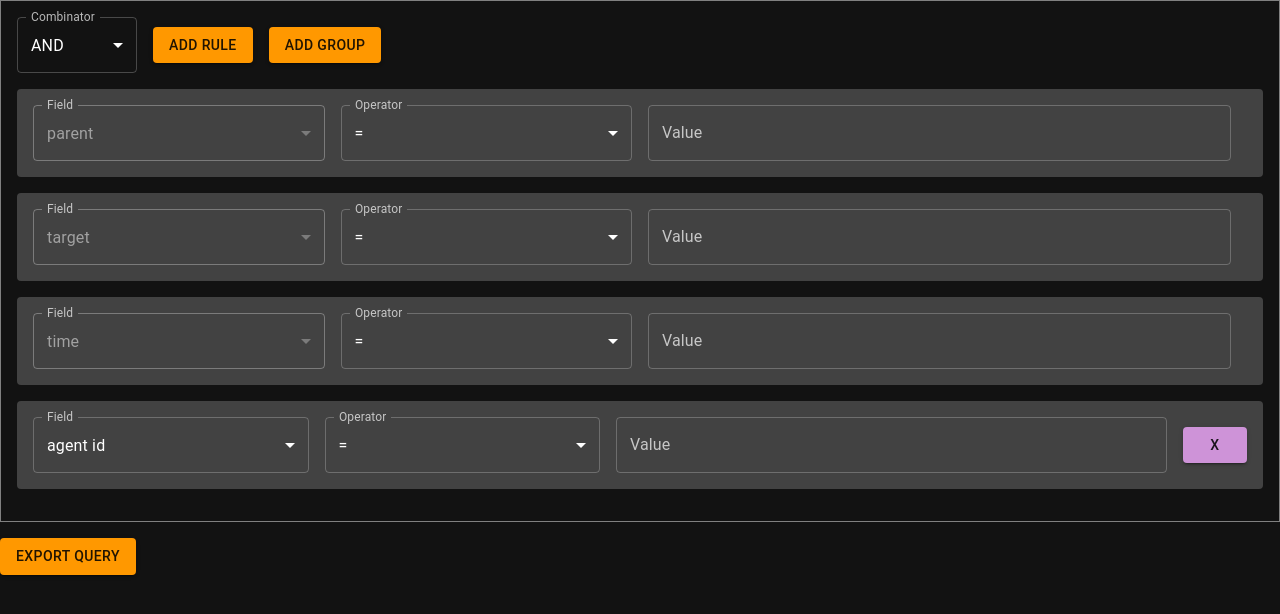
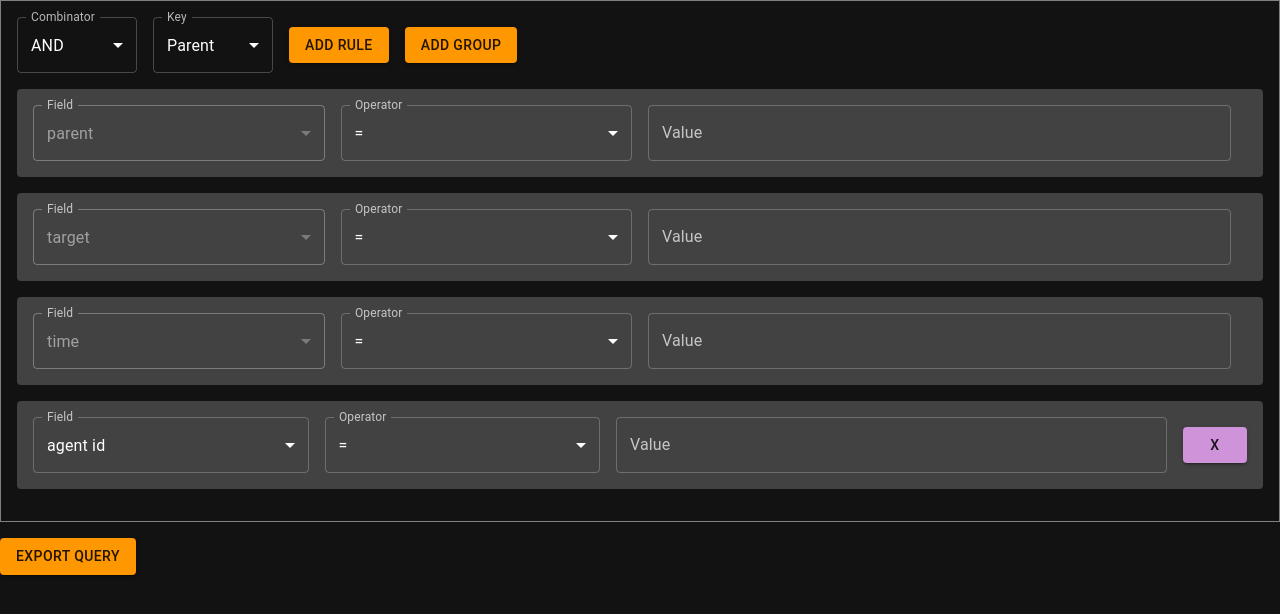
Before and after one commit to nasrin-jafari/query-builder, a React (Create React App) app: page / in a window 1280 px wide. Shown: the top 614 px of the page. Built offline with nearby package versions, Linux system fonts and the light colour scheme.

Commit message:
update  added key to each group

```diff
--- a/src/Group.jsx
+++ b/src/Group.jsx
@@ -14,6 +14,7 @@ const Group = ({
   name,
   combinatorName,
   fieldOptions,
+  keyName,
   errors = {},
   canAddGroup = false,
   isMainGroup = false,
@@ -21,7 +22,7 @@ const Group = ({
   fixedRules = [],
   defaultRules
 }) => {
-  const { control, watch } = useFormContext();
+  const { control, watch  } = useFormContext();
   const { fields, append, remove } = useFieldArray({ control, name });
   const currentGroup = watch(name) || [];
   const currentCombinator = watch(combinatorName) || "and";
@@ -79,6 +80,20 @@ const Group = ({
               <Select {...field} label="Combinator">
                 <MenuItem value="and">AND</MenuItem>
                 <MenuItem value="or">OR</MenuItem>
+              </Select>
+            )}
+          />
+        </FormControl>
+        <FormControl variant="outlined" sx={{ mr: 2, minWidth: 120 }}>
+          <InputLabel>Key</InputLabel>
+          <Controller
+            name={keyName}
+            control={control}
+            defaultValue="parent"
+            render={({ field }) => (
+              <Select {...field} label="Key">
+                <MenuItem value="parent">Parent</MenuItem>
+                <MenuItem value="target">Target</MenuItem>
               </Select>
             )}
           />
--- a/src/QueryBuilder.jsx
+++ b/src/QueryBuilder.jsx
@@ -71,6 +71,7 @@ const QueryBuilder = () => {
         <Group
           name="rules"
           combinatorName="combinator"
+          keyName="key"
           fieldOptions={fieldOptions}
           errors={errors}
           canAddGroup={true}
```
